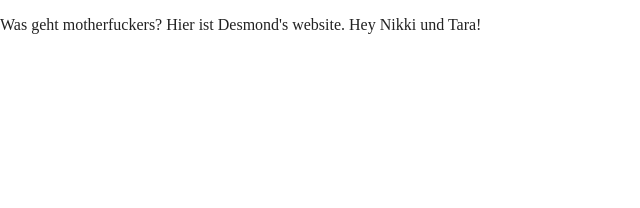
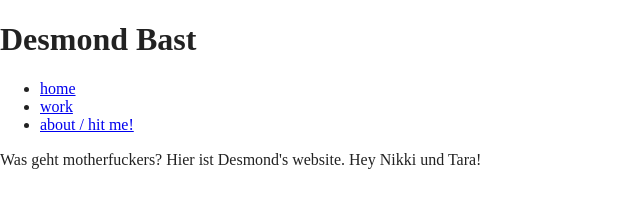
Before and after one commit to desbast/desbast.github.io, a website built with Parcel: page index.html in a window 1280 px wide. Shown: the whole page, without its empty margins (0-640 px from the left). Built offline with nearby package versions, Linux system fonts and the light colour scheme.

Commit message:
Trial Home 1
Yeah, Try Them

```diff
--- a/index.html
+++ b/index.html
@@ -3,7 +3,7 @@
 
 <head>
   <meta charset="utf-8">
-  <title>Desmond Bast is not a narcissist</title>
+  <title>Desmond Bast — What's good?</title>
   <meta name="description" content="">
   <meta name="viewport" content="width=device-width, initial-scale=1">
 
@@ -23,8 +23,20 @@
 </head>
 
 <body>
-
-  <!-- Add your site or application content here -->
+	<header>
+	  <div class="container">
+		<div id="branding">
+			<h1>Desmond Bast</h1>
+		</div>
+		<nav>
+			<ul>
+				<li><a href="index.html">home</a></li>
+				<li><a href="work.html">work</a></li>
+				<li><a href="about / hit me.html">about / hit me! </a></li>
+			</ul>
+		</nav>
+	  </div>
+	</header>
   <p>Was geht motherfuckers? Hier ist Desmond's website. Hey Nikki und Tara! </p>
   <script src="js/vendor/modernizr-3.11.2.min.js"></script>
   <script src="js/plugins.js"></script>
```
